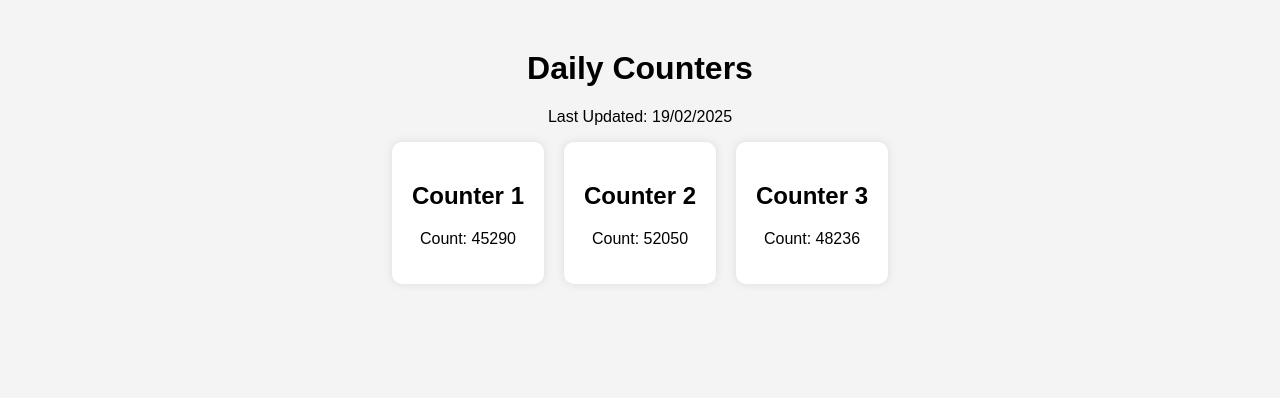
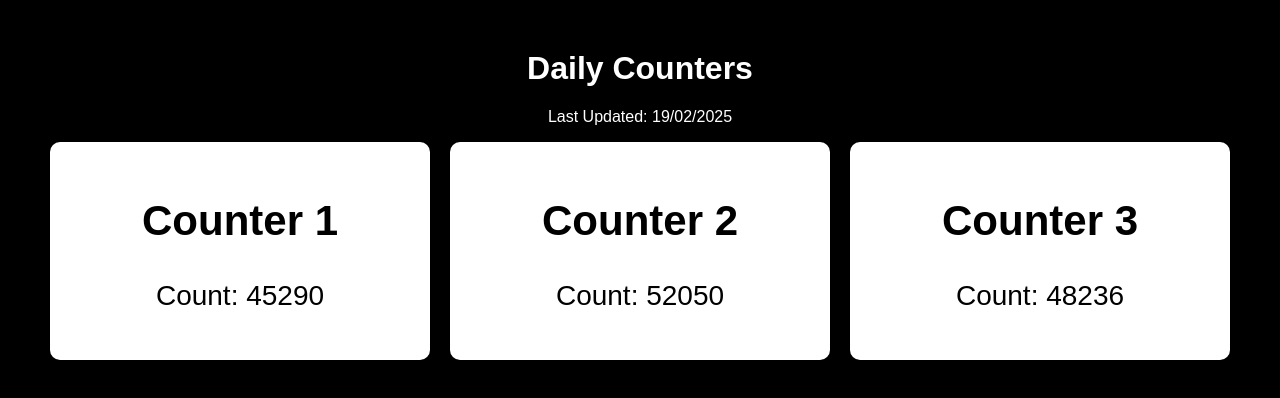
Before and after one commit to magtak/par-counters-site, a plain HTML site: page index.html in a window 1280 px wide. Drawn offline with Linux system fonts and the light colour scheme.

Commit message:
CSS changes - 30% width and B&W

```diff
--- a/index.html
+++ b/index.html
@@ -9,7 +9,8 @@
             font-family: Arial, sans-serif;
             text-align: center;
             margin: 50px;
-            background-color: #f4f4f4;
+            background-color: #000000;
+            color: white;
         }
         .counters-container {
             display: flex;
@@ -22,6 +23,9 @@
             border-radius: 10px;
             box-shadow: 0px 0px 10px rgba(0, 0, 0, 0.1);
             display: inline-block;
+            width: 30%;
+            color: black;
+            font-size: 28px;
         }
     </style>
 </head>
```
